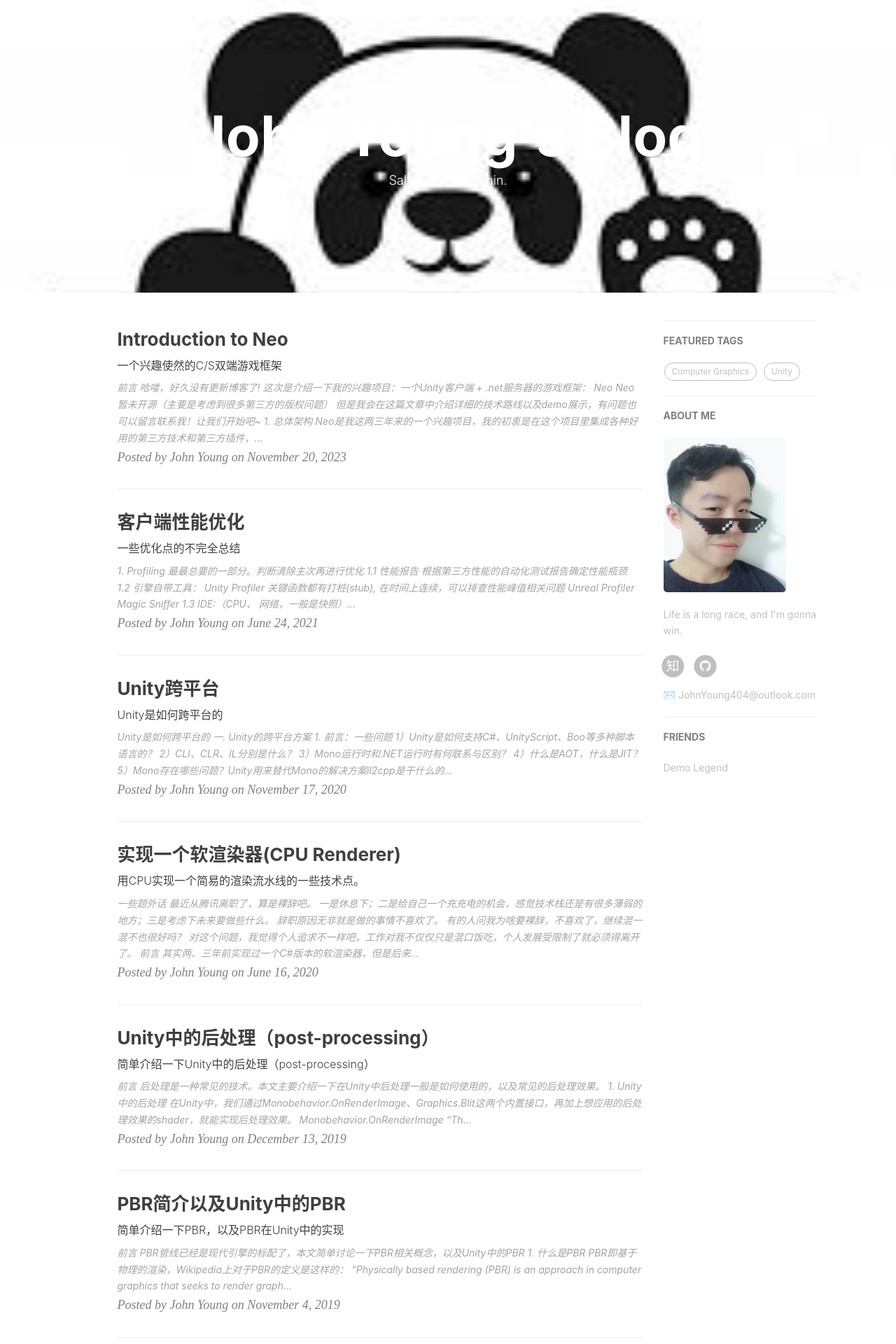
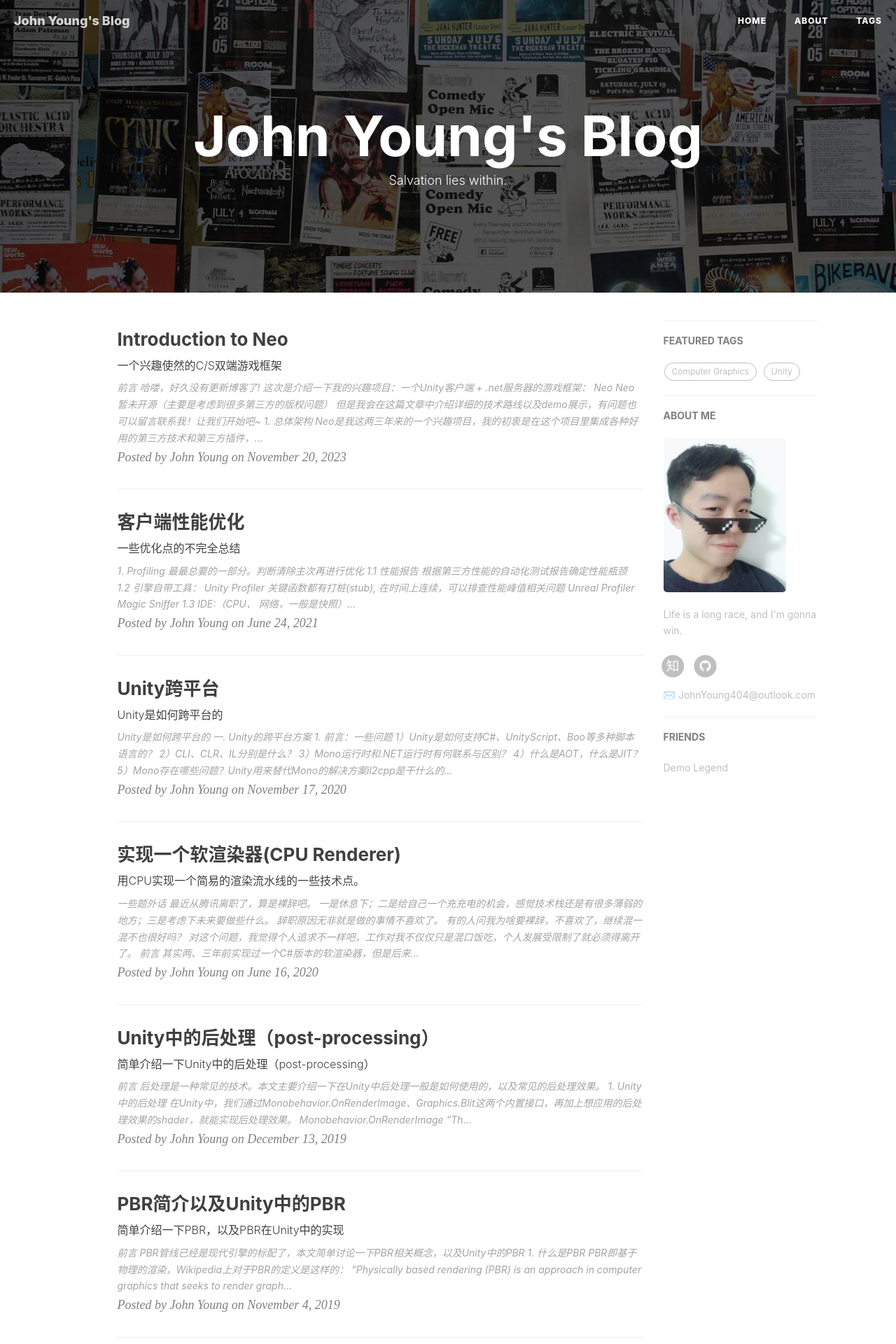
Before and after one commit to JohnYoung404/JohnYoung404.github.io, a Jekyll site: the page built from index.html, in a window 1280 px wide. Shown: the top 1920 px of the page at 70% size. Built offline with Jekyll 4.4.1, drawn with Linux system fonts in a browser that asks for light colours; nearby versions of some CDN libraries; the list of posts is cut into pages by our own code; comment, search, counter and statistics services are not loaded.

Commit message:
Update _config.yml

```diff
--- a/_config.yml
+++ b/_config.yml
@@ -1,7 +1,7 @@
 # Site settings
 title: John Young's Blog
 SEOTitle: John Young's Blog
-header-img: img/apple-touch-icon.png
+header-img: img/home-bg.jpg
 email: JohnYoung404@outlook.com
 description: "Salvation lies within."
 keyword: "John Young, John Young's Blog, 郑阳的博客, JohnYoung404, 郑阳, Unity, Unreal, Game Developer, Game Engine, C++"
```
